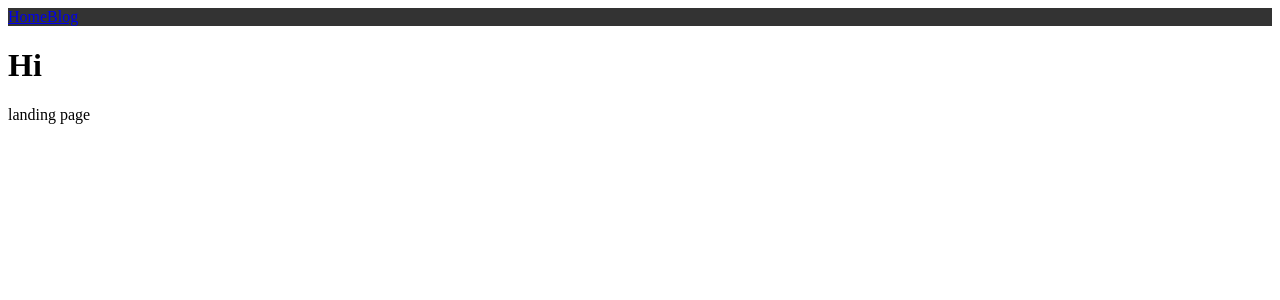
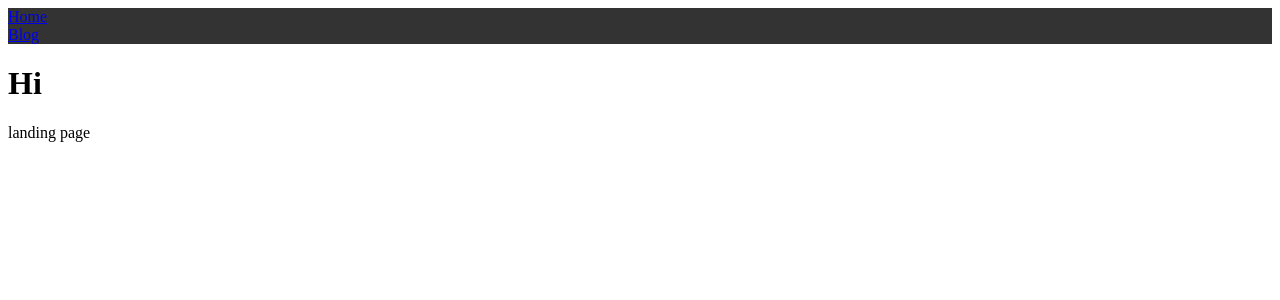
Before and after one commit to HCGK/HCGK.github.io, a Jekyll site: the page built from index.html, in a window 1280 px wide. Shown: the top 300 px of the page. Built offline with Jekyll 4.4.1, drawn with Linux system fonts in a browser that asks for light colours.

Commit message:
Update main.css

```diff
--- a/css/main.css
+++ b/css/main.css
@@ -12,13 +12,4 @@
     background-color: #333;
   }
 
-  li {
-    float: left;
-  }
-
-  .active {
-  background-color:#4CAF50;
- }
-
-
 }
```
